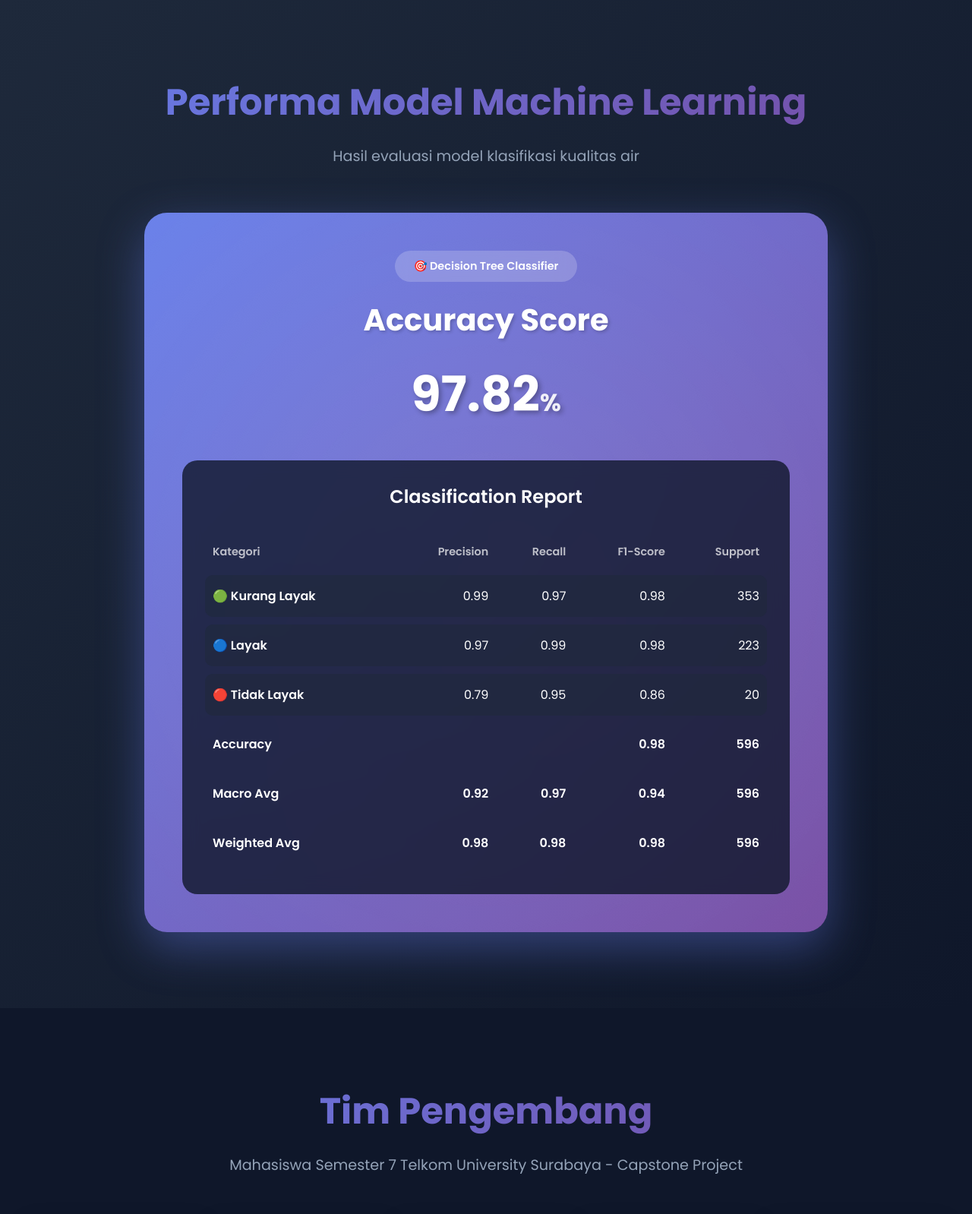
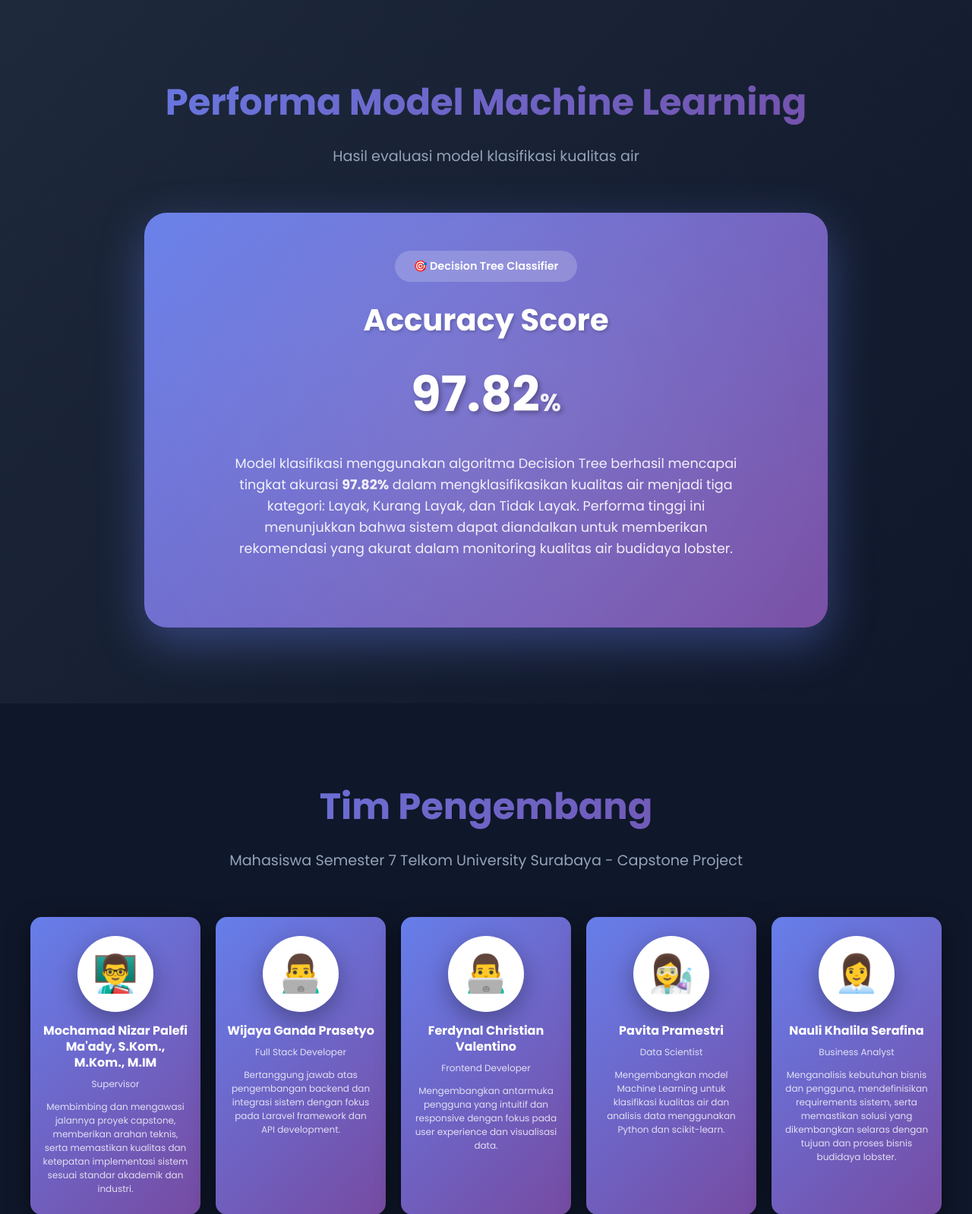
Before and after one commit to WijayaGanda/Fullobster, a Laravel app: page / in a window 1280 px wide. Shown: the part 1803-3401 px from the top of the page at 76% size. Run offline with Laravel 12, Linux system fonts and the light colour scheme.

Commit message:
perbaikan bug

```diff
--- a/app/Http/Controllers/DashboardController.php
+++ b/app/Http/Controllers/DashboardController.php
@@ -124,13 +124,13 @@
     {
         $request->validate([
             'ph' => 'required|numeric',
-            'amonia' => 'required|numeric',  // Sebenarnya TDS, tapi nama variable tetap amonia untuk backward compatibility
+            'tds' => 'required|numeric',
             'suhu' => 'required|numeric',
             'do' => 'required|numeric'
         ]);
 
         $ph = $request->input('ph');
-        $tds = $request->input('amonia');  // Di database ini TDS, bukan amonia
+        $tds = $request->input('tds');
         $suhu = $request->input('suhu');
         $do = $request->input('do');
 
--- a/resources/views/landing.blade.php
+++ b/resources/views/landing.blade.php
@@ -641,67 +641,9 @@
                     <div class="accuracy-value">
                         97.82<span class="accuracy-percentage">%</span>
                     </div>
-                </div>
-
-                <div class="classification-report">
-                    <div class="report-title">Classification Report</div>
-                    <table class="report-table">
-                        <thead>
-                            <tr>
-                                <th>Kategori</th>
-                                <th>Precision</th>
-                                <th>Recall</th>
-                                <th>F1-Score</th>
-                                <th>Support</th>
-                            </tr>
-                        </thead>
-                        <tbody>
-                            <tr>
-                                <td>🟢 Kurang Layak</td>
-                                <td>0.99</td>
-                                <td>0.97</td>
-                                <td>0.98</td>
-                                <td>353</td>
-                            </tr>
-                            <tr>
-                                <td>🔵 Layak</td>
-                                <td>0.97</td>
-                                <td>0.99</td>
-                                <td>0.98</td>
-                                <td>223</td>
-                            </tr>
-                            <tr>
-                                <td>🔴 Tidak Layak</td>
-                                <td>0.79</td>
-                                <td>0.95</td>
-                                <td>0.86</td>
-                                <td>20</td>
-                            </tr>
-                        </tbody>
-                        <tfoot>
-                            <tr>
-                                <td>Accuracy</td>
-                                <td></td>
-                                <td></td>
-                                <td>0.98</td>
-                                <td>596</td>
-                            </tr>
-                            <tr>
-                                <td>Macro Avg</td>
-                                <td>0.92</td>
-                                <td>0.97</td>
-                                <td>0.94</td>
-                                <td>596</td>
-                            </tr>
-                            <tr>
-                                <td>Weighted Avg</td>
-                                <td>0.98</td>
-                                <td>0.98</td>
-                                <td>0.98</td>
-                                <td>596</td>
-                            </tr>
-                        </tfoot>
-                    </table>
+                    <p style="color: rgba(255, 255, 255, 0.9); font-size: 1.1em; line-height: 1.6; margin-top: 30px; text-align: center; max-width: 700px; margin-left: auto; margin-right: auto;">
+                        Model klasifikasi menggunakan algoritma Decision Tree berhasil mencapai tingkat akurasi <strong>97.82%</strong> dalam mengklasifikasikan kualitas air menjadi tiga kategori: Layak, Kurang Layak, dan Tidak Layak. Performa tinggi ini menunjukkan bahwa sistem dapat diandalkan untuk memberikan rekomendasi yang akurat dalam monitoring kualitas air budidaya lobster.
+                    </p>
                 </div>
             </div>
         </div>
```
Also changed, not shown: app/Http/Controllers/IoTController.php (+4 -5 lines), resources/views/dashboard/index.blade.php (+6 -6 lines).
